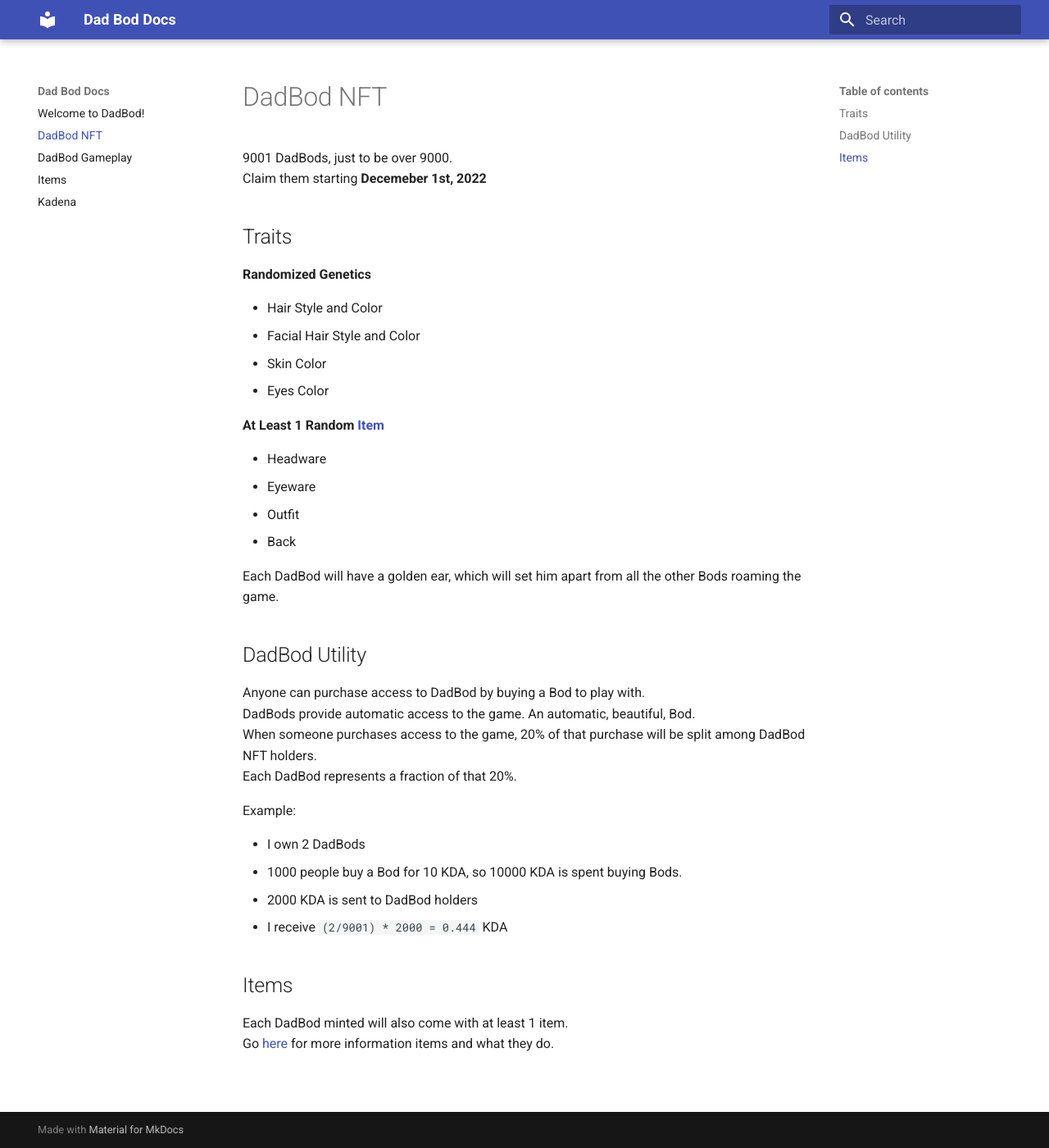
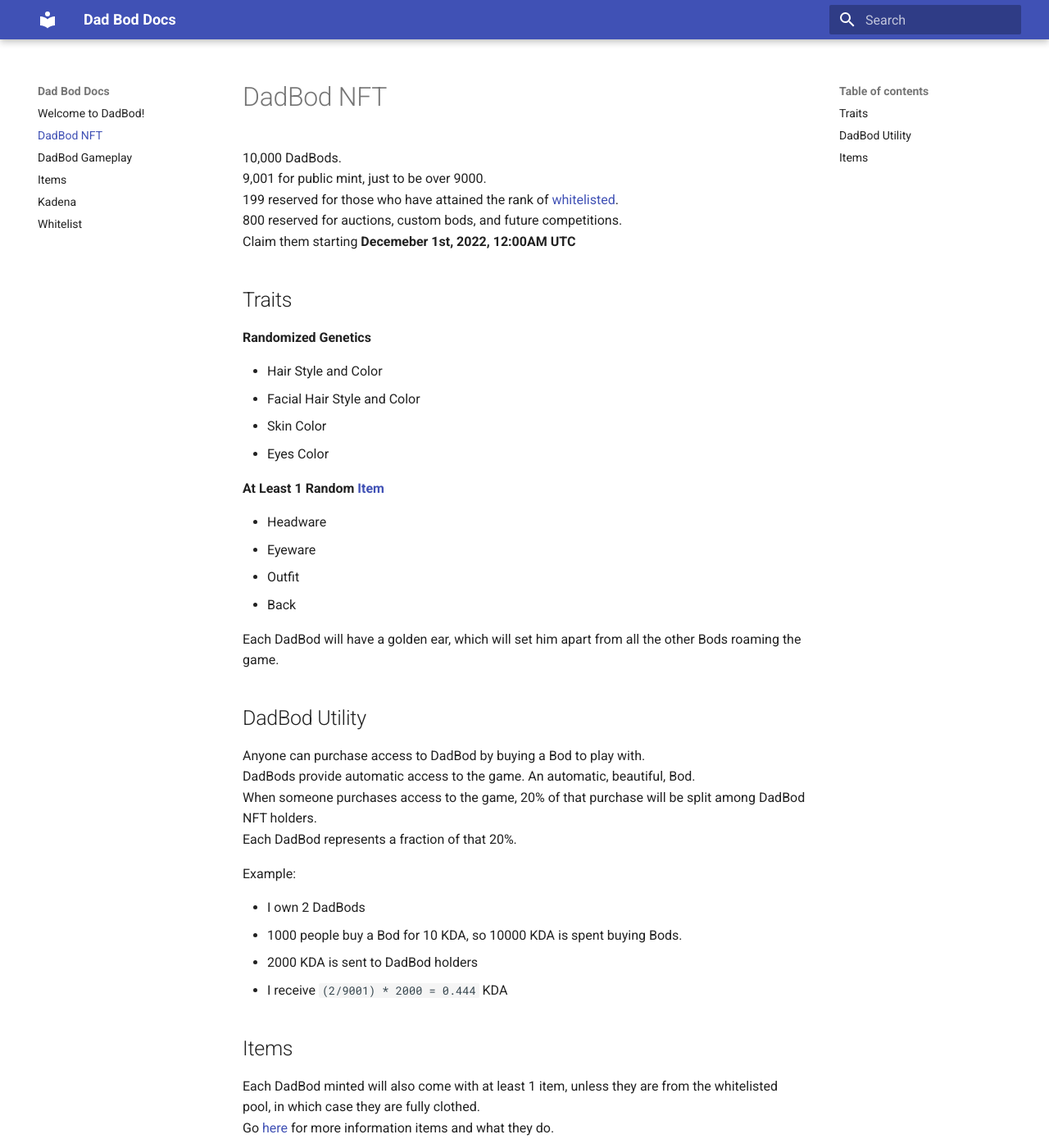
Before and after one commit to DadBodDao/DadBodDocs, an MkDocs documentation site: the page built from docs/DadBodNFT.md, in a window 1280 px wide and 1400 px high. Shown: the whole window at 82% size. Built offline with MkDocs 1.6.1 and Material for MkDocs 9.7.7, drawn with Linux system fonts in a browser that asks for light colours.

Commit message:
Updated dadbod NFT page, added whitelist

```diff
--- a/docs/DadBodNFT.md
+++ b/docs/DadBodNFT.md
@@ -1,6 +1,9 @@
 # DadBod NFT
-9001 DadBods, just to be over 9000.
-Claim them starting **Decemeber 1st, 2022**
+10,000 DadBods.
+9,001 for public mint, just to be over 9000.
+199 reserved for those who have attained the rank of [whitelisted](Whitelist.md).
+800 reserved for auctions, custom bods, and future competitions.
+Claim them starting **Decemeber 1st, 2022, 12:00AM UTC**
 
 ## Traits
 **Randomized Genetics**
@@ -33,5 +36,5 @@ Example:
 - I receive `(2/9001) * 2000 = 0.444` KDA
 
 ## Items
-Each DadBod minted will also come with at least 1 item.
+Each DadBod minted will also come with at least 1 item, unless they are from the whitelisted pool, in which case they are fully clothed.
 Go [here](Items.md) for more information items and what they do.
```
Also changed, not shown: docs/Whitelist.md (added, +11 -0 lines).
